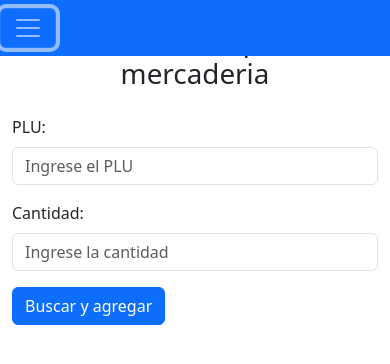
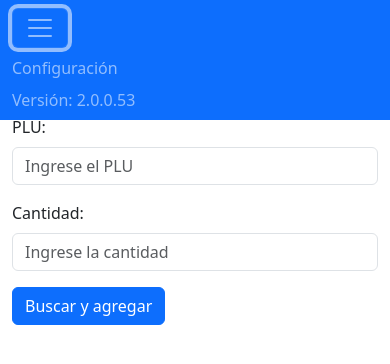
Before and after one commit to LucasAMoralesRomero/smart-repositor, a website: page index.html in a window 390 px wide. Both pictures are taken after a click on the button "Toggle navigation". Drawn offline with nearby package versions, Linux system fonts and the light colour scheme.

Commit message:
Actualizar index.html
se actualiza navbar para que trabaje en bootstrap 5

```diff
--- a/index.html
+++ b/index.html
@@ -11,21 +11,21 @@
 
 <!-- Navbar fijo en la parte superior -->
 <nav class="navbar navbar-expand-lg navbar-dark bg-primary fixed-top">
-    <button class="navbar-toggler" type="button" data-toggle="collapse" data-target="#navbarContent" aria-controls="navbarContent" aria-expanded="false" aria-label="Toggle navigation">
+    <div class="container-fluid">
+        <button class="navbar-toggler" type="button" data-bs-toggle="collapse" data-bs-target="#navbarContent" aria-controls="navbarContent" aria-expanded="false" aria-label="Toggle navigation">
             <span class="navbar-toggler-icon"></span>
         </button>
 
         <div class="collapse navbar-collapse" id="navbarContent">
-        <ul class="navbar-nav mr-auto">
+            <ul class="navbar-nav me-auto">
                 <li class="nav-item">
                     <a class="nav-link" href="#">Configuración</a>
                 </li>
             </ul>
             <span class="navbar-text" id="manifestVersion">Versión: Cargando...</span>
         </div>
+    </div>
 </nav>
-
-
     <h1 class="text-center my-4">Sistema de busqueda de mercaderia</h1>
         <div class="container">
             <div class="mb-3">
```
Lines whose indentation alone changed are shown as unchanged.
